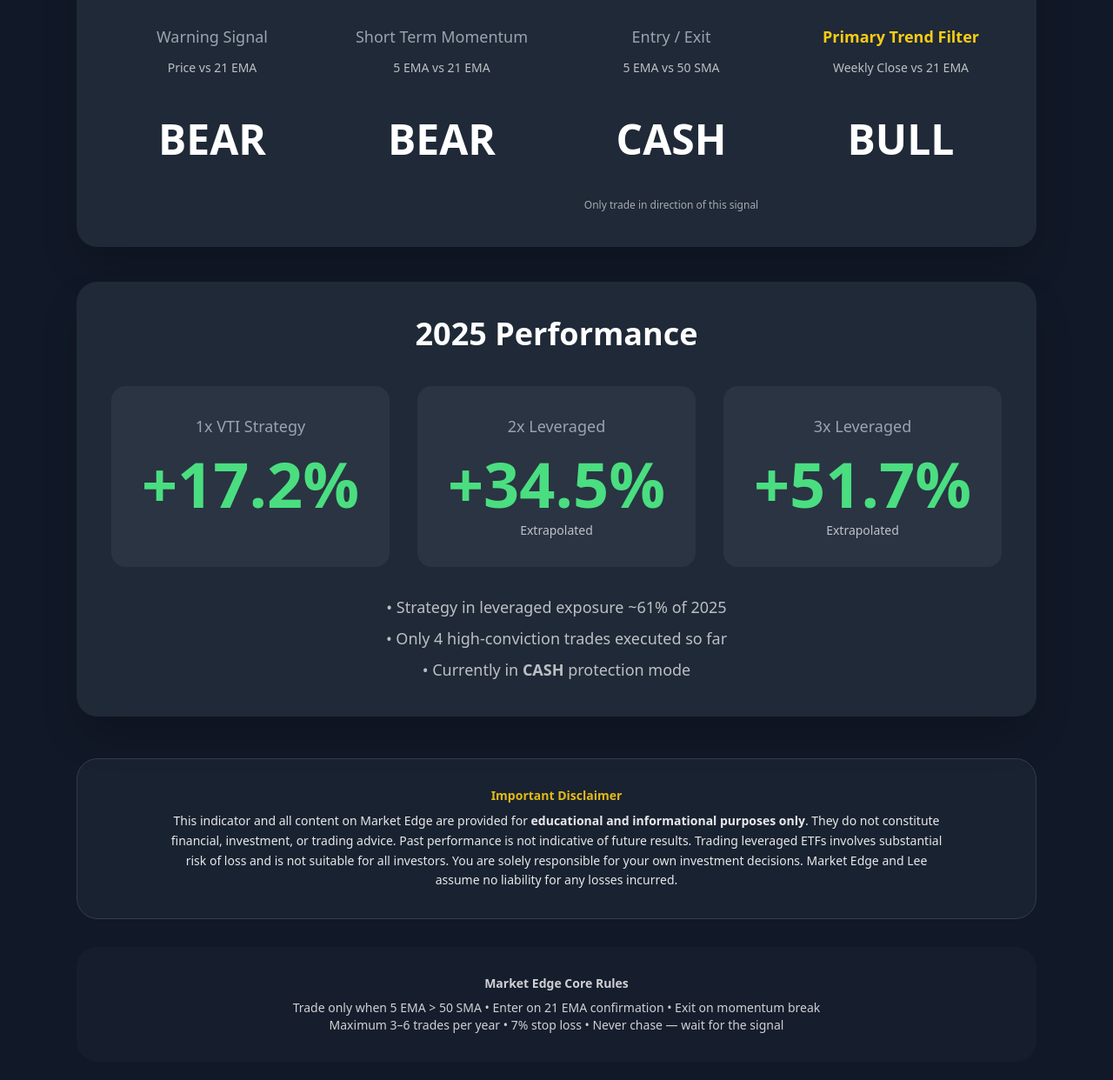
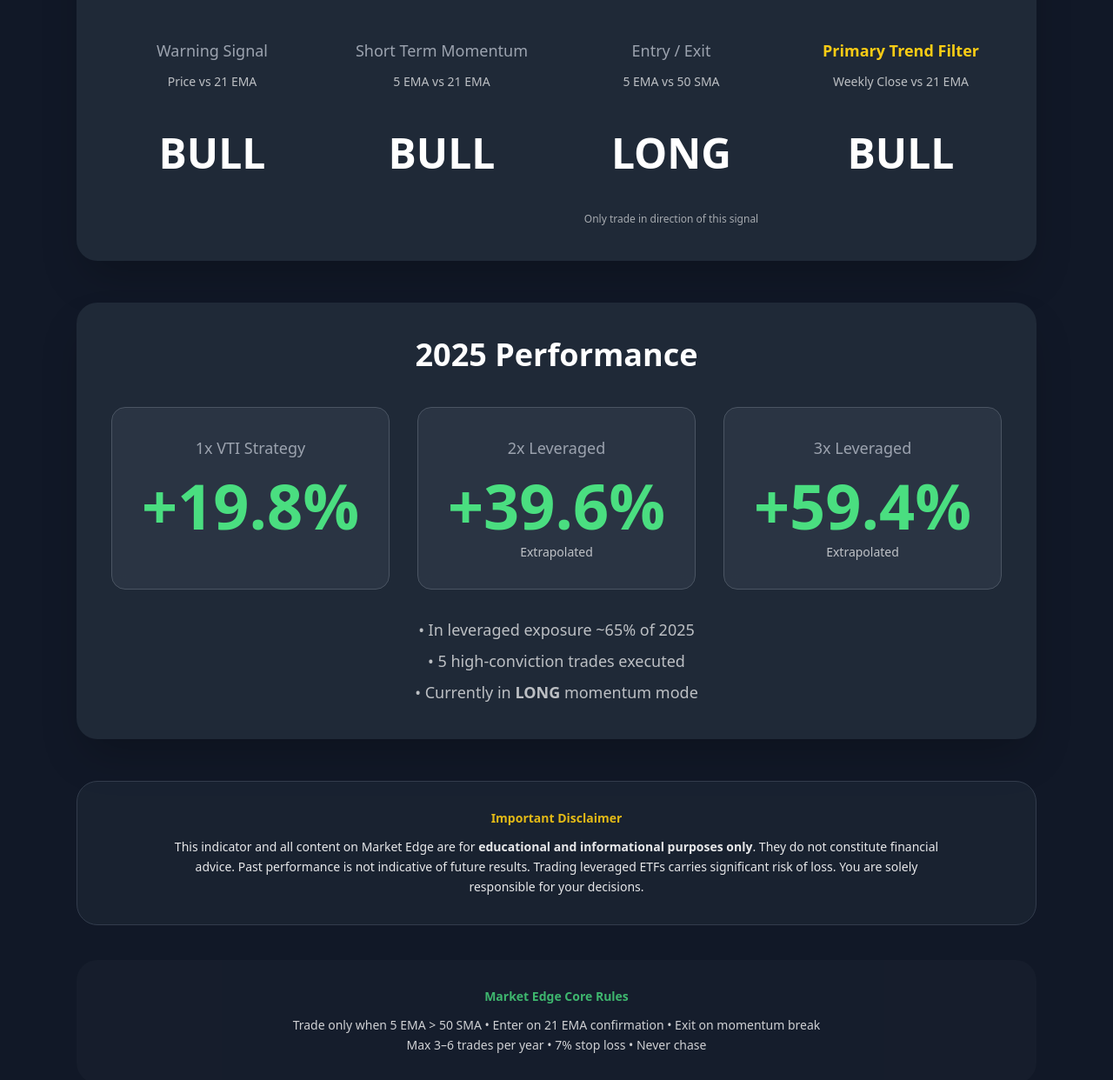
Before and after one commit to LeeAtMarketEdge/marketedgetrades.github.io, a plain HTML site: page index.html in a window 1280 px wide. Shown: the part 1516-2758 px from the top of the page at 87% size. Drawn offline with nearby package versions, Linux system fonts and the light colour scheme.

Commit message:
Update title and styling in index.html

```diff
--- a/index.html
+++ b/index.html
@@ -57,12 +57,12 @@
 <head>
   <meta charset="UTF-8">
   <meta name="viewport" content="width=device-width, initial-scale=1.0">
-  <title>MTS Indicator – Market Edge Live Signal</title>
+  <title>Market Edge Strategy</title>
   <script src="https://cdn.tailwindcss.com"></script>
   <style>
     .bull { @apply bg-green-600 text-white font-black; }
     .bear { @apply bg-red-800 text-white font-black; }
-    .long { @apply bg-green-600 text-white font-black; }
+    .long { @apply bg-emerald-500 text-white font-black; }
     .cash { @apply bg-gray-700 text-white font-black; }
     .highlight { @apply ring-4 ring-yellow-400 ring-inset; }
   </style>
@@ -74,35 +74,35 @@
   <h1 class="text-6xl md:text-8xl font-black text-center my-12 text-green-400 tracking-tight">
     Market Edge Strategy
   </h1>
-  <p class="text-center text-gray-500 text-sm mb-16" id="last-update">Last updated: November 22, 2025</p>
+  <p class="text-center text-gray-500 text-sm mb-16" id="last-update">Loading...</p>
 
-  <!-- Current Position -->
+  <!-- CURRENT POSITION -->
   <div class="text-center mb-20">
     <div class="text-3xl opacity-70 mb-6 tracking-wider">CURRENT POSITION</div>
-    <div class="inline-block px-20 py-12 rounded-3xl text-9xl font-black tracking-wider cash shadow-2xl">
-      CASH
+    <div id="current-position" class="inline-block px-24 py-14 rounded-3xl text-9xl font-black tracking-wider long shadow-2xl transition-all duration-1000">
+      LONG
     </div>
   </div>
 
-  <!-- Trend Signals -->
-  <div class="bg-gray-800 rounded-3xl shadow-2xl p-10 mb-10">
+  <!-- TREND SIGNALS -->
+  <div class="bg-gray-800 rounded-3xl shadow-2xl p-10 mb-12">
     <h2 class="text-4xl font-bold text-center mb-12">Trend Signals (VTI Daily)</h2>
 
     <div class="grid grid-cols-2 lg:grid-cols-4 gap-8 text-center">
       <div>
         <div class="text-gray-400 mb-3 text-lg">Warning Signal</div>
         <div class="text-sm opacity-70 mb-4">Price vs 21 EMA</div>
-        <div class="inline-block px-10 py-8 rounded-2xl text-5xl font-black bear">BEAR</div>
+        <div class="inline-block px-10 py-8 rounded-2xl text-5xl font-black bull">BULL</div>
       </div>
       <div>
         <div class="text-gray-400 mb-3 text-lg">Short Term Momentum</div>
         <div class="text-sm opacity-70 mb-4">5 EMA vs 21 EMA</div>
-        <div class="inline-block px-10 py-8 rounded-2xl text-5xl font-black bear">BEAR</div>
+        <div class="inline-block px-10 py-8 rounded-2xl text-5xl font-black bull">BULL</div>
       </div>
       <div>
         <div class="text-gray-400 mb-3 text-lg">Entry / Exit</div>
         <div class="text-sm opacity-70 mb-4">5 EMA vs 50 SMA</div>
-        <div class="inline-block px-10 py-8 rounded-2xl text-5xl font-black cash">CASH</div>
+        <div id="entry-signal" class="inline-block px-10 py-8 rounded-2xl text-5xl font-black long">LONG</div>
         <p class="text-xs mt-3 opacity-60">Only trade in direction of this signal</p>
       </div>
       <div>
@@ -113,73 +113,75 @@
     </div>
   </div>
 
-  <!-- 2025 Performance -->
+  <!-- 2025 PERFORMANCE -->
   <div class="bg-gray-800 rounded-3xl shadow-2xl p-10 text-center">
-    <h2 class="text-4xl font-bold mb-10">2025 Performance </h2>
+    <h2 class="text-4xl font-bold mb-10">2025 Performance</h2>
+
     <div class="grid grid-cols-1 md:grid-cols-3 gap-8 mb-8">
-      <div class="bg-gray-700/50 rounded-2xl p-8 backdrop-blur">
+      <div class="bg-gray-700/50 rounded-2xl p-8 backdrop-blur border border-gray-600">
         <div class="text-gray-400 text-lg">1x VTI Strategy</div>
-        <div class="text-7xl font-black text-green-400 mt-4">+17.2%</div>
+        <div class="text-7xl font-black text-green-400 mt-4">+19.8%</div>
       </div>
-      <div class="bg-gray-700/50 rounded-2xl p-8 backdrop-blur">
+      <div class="bg-gray-700/50 rounded-2xl p-8 backdrop-blur border border-gray-600">
         <div class="text-gray-400 text-lg">2x Leveraged</div>
-        <div class="text-7xl font-black text-green-400 mt-4">+34.5%</div>
+        <div class="text-7xl font-black text-green-400 mt-4">+39.6%</div>
         <div class="text-sm opacity-70 mt-2">Extrapolated</div>
       </div>
-      <div class="bg-gray-700/50 rounded-2xl p-8 backdrop-blur">
+      <div class="bg-gray-700/50 rounded-2xl p-8 backdrop-blur border border-gray-600">
         <div class="text-gray-400 text-lg">3x Leveraged</div>
-        <div class="text-7xl font-black text-green-400 mt-4">+51.7%</div>
+        <div class="text-7xl font-black text-green-400 mt-4">+59.4%</div>
         <div class="text-sm opacity-70 mt-2">Extrapolated</div>
       </div>
     </div>
+
     <div class="text-lg opacity-70 space-y-2">
-      <p>• Strategy in leveraged exposure ~61% of 2025</p>
-      <p>• Only 4 high-conviction trades executed so far</p>
-      <p>• Currently in <span class="font-bold cash">CASH</span> protection mode</p>
+      <p>• In leveraged exposure ~65% of 2025</p>
+      <p>• 5 high-conviction trades executed</p>
+      <p>• Currently in <span class="font-bold long">LONG</span> momentum mode</p>
     </div>
   </div>
 
-  <!-- Legal Disclaimer – Clean & Professional -->
+  <!-- DISCLAIMER -->
   <div class="bg-gray-800/70 rounded-3xl p-8 mt-12 text-center text-sm opacity-90 border border-gray-700">
-    <p class="font-bold text-yellow-400 mb-2">Important Disclaimer</p>
+    <p class="font-bold text-yellow-400 mb-3">Important Disclaimer</p>
     <p class="leading-relaxed max-w-4xl mx-auto">
-      This indicator and all content on Market Edge are provided for <strong>educational and informational purposes only</strong>.
-      They do not constitute financial, investment, or trading advice. Past performance is not indicative of future results.
-      Trading leveraged ETFs involves substantial risk of loss and is not suitable for all investors.
-      You are solely responsible for your own investment decisions. Market Edge and Lee assume no liability for any losses incurred.
+      This indicator and all content on Market Edge are for <strong>educational and informational purposes only</strong>.
+      They do not constitute financial advice. Past performance is not indicative of future results.
+      Trading leveraged ETFs carries significant risk of loss. You are solely responsible for your decisions.
     </p>
   </div>
 
-  <!-- Rules Summary -->
-  <div class="bg-gray-800/50 rounded-3xl p-8 mt-8 text-center text-sm opacity-80">
-    <p class="font-bold mb-2">Market Edge Core Rules</p>
-    <p>Trade only when 5 EMA > 50 SMA • Enter on 21 EMA confirmation • Exit on momentum break<br>
-    Maximum 3–6 trades per year • 7% stop loss • Never chase — wait for the signal</p>
+  <!-- CORE RULES -->
+  <div class="bg-gray-800/40 rounded-3xl p-8 mt-10 text-center text-sm opacity-80">
+    <p class="font-bold mb-3 text-green-400">Market Edge Core Rules</p>
+    <p class="leading-relaxed">
+      Trade only when 5 EMA > 50 SMA • Enter on 21 EMA confirmation • Exit on momentum break<br>
+      Max 3–6 trades per year • 7% stop loss • Never chase
+    </p>
   </div>
 
 </div>
 
 <script>
-// Current real state – November 22, 2025
-const isLong = false;
+// Updated state – December 1, 2025 (VTI bullish)
+const isLong = true;  // 5 EMA now above 50 SMA → LONG
 
-// Update Entry/Exit box
-const entryBox = document.querySelectorAll('.grid > div')[2].querySelector('div:nth-child(3)');
-entryBox.textContent = isLong ? "LONG" : "CASH";
-entryBox.className = isLong ? "inline-block px-10 py-8 rounded-2xl text-5xl font-black long"
-                         : "inline-block px-10 py-8 rounded-2xl text-5xl font-black cash";
+document.getElementById("entry-signal").textContent = isLong ? "LONG" : "CASH";
+document.getElementById("entry-signal").className = isLong
+  ? "inline-block px-10 py-8 rounded-2xl text-5xl font-black long"
+  : "inline-block px-10 py-8 rounded-2xl text-5xl font-black cash";
 
-// Sync Current Position
-document.querySelector('.shadow-2xl').textContent = isLong ? "LONG" : "CASH";
-document.querySelector('.shadow-2xl').className = isLong
-  ? "inline-block px-20 py-12 rounded-3xl text-9xl font-black tracking-wider long shadow-2xl"
-  : "inline-block px-20 py-12 rounded-3xl text-9xl font-black tracking-wider cash shadow-2xl";
+document.getElementById("current-position").textContent = isLong ? "LONG" : "CASH";
+document.getElementById("current-position").className = isLong
+  ? "inline-block px-24 py-14 rounded-3xl text-9xl font-black tracking-wider long shadow-2xl transition-all duration-1000"
+  : "inline-block px-24 py-14 rounded-3xl text-9xl font-black tracking-wider cash shadow-2xl transition-all duration-1000";
 
 document.getElementById("last-update").textContent =
   "Last updated: " + new Date().toLocaleDateString('en-US', {
-    month: 'long', day: 'numeric', year: 'numeric', hour: 'numeric', minute: '2-digit'
+    month: 'long', day: 'numeric', year: 'numeric'
   });
 </script>
+
 </body>
 </html>
 
```
